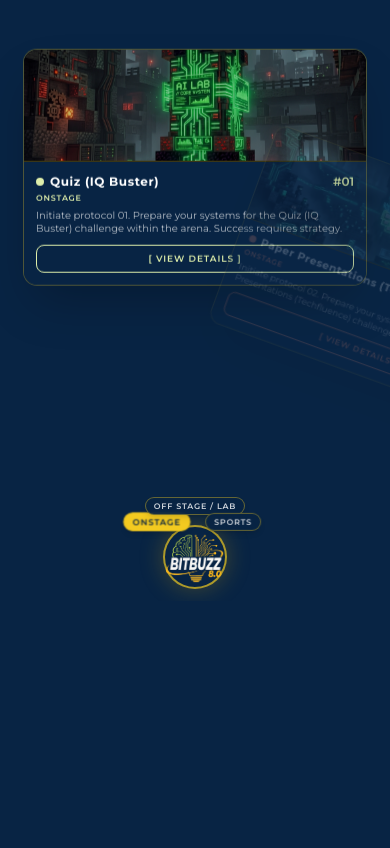
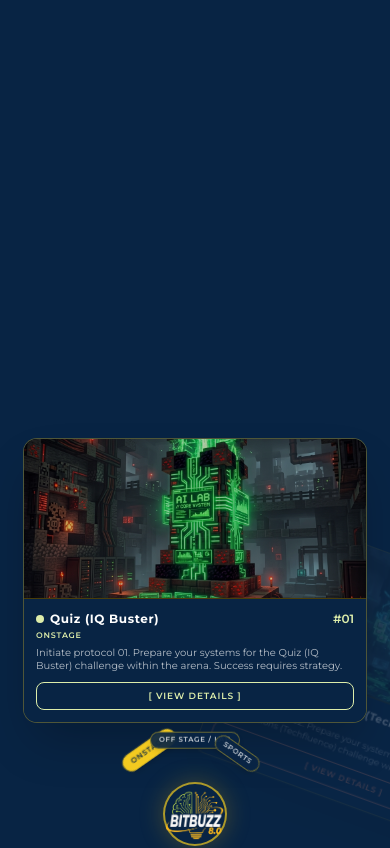
Before and after one commit to ghadimeghnath/bitbuzz, a Next.js app: page / in a window 390 px wide. Shown: the part 3060-3908 px from the top of the page. Built offline with nearby package versions, Linux system fonts and the light colour scheme; grey boxes are pictures that could not be loaded.

Commit message:
feat: add responsive EventsSection with Framer Motion scroll and gesture-based card navigation

```diff
--- a/src/components/EventsSection.tsx
+++ b/src/components/EventsSection.tsx
@@ -10,7 +10,7 @@
   animate,
   PanInfo,
 } from "framer-motion";
-import { useRef, useMemo, useState, useEffect } from "react";
+import { useRef, useMemo, useState, useEffect, useLayoutEffect } from "react";
 import Image from "next/image";
 import Link from "next/link";
 import events from "@/data/baseEvents.json";
@@ -36,11 +36,21 @@
   totalCards: number;
 }
 
+// Fixed px gap kept between the bottom of the card stage and the top of the hub on mobile.
+const MOBILE_STAGE_HUB_GAP = 0;
+
 export default function EventsSection() {
   const containerRef = useRef<HTMLDivElement>(null);
+  const stickyRef = useRef<HTMLDivElement>(null);
+  const hubRef = useRef<HTMLDivElement>(null);
   const panStartIndexRef = useRef(0);
+
+  // Ref to hold running spring animation controls so we can stop them instantly on pan start
+  const animControlsRef = useRef<any>(null);
+
   const [activeIndex, setActiveIndex] = useState(0);
   const [isMobile, setIsMobile] = useState(false);
+  const [stageHeight, setStageHeight] = useState<number | null>(null);
 
   // Detect mobile screen size
   useEffect(() => {
@@ -51,6 +61,41 @@
     window.addEventListener("resize", checkMobile);
     return () => window.removeEventListener("resize", checkMobile);
   }, []);
+
+  // Measure real heights and calculate card stage height for mobile
+  useLayoutEffect(() => {
+    if (!isMobile) {
+      setStageHeight(null);
+      return;
+    }
+
+    const recalc = () => {
+      if (!hubRef.current || !stickyRef.current) return;
+      const stickyStyles = window.getComputedStyle(stickyRef.current);
+      const paddingTop = parseFloat(stickyStyles.paddingTop) || 0;
+      const paddingBottom = parseFloat(stickyStyles.paddingBottom) || 0;
+      const stickyContentHeight =
+        stickyRef.current.clientHeight - paddingTop - paddingBottom;
+      const hubHeight = hubRef.current.getBoundingClientRect().height;
+
+      // Account for category pills arcing ~60px above the hub container box on mobile
+      const PILL_ARC_OVERSHOOT = 60;
+      const available =
+        stickyContentHeight - hubHeight - PILL_ARC_OVERSHOOT - MOBILE_STAGE_HUB_GAP;
+
+      setStageHeight(Math.max(140, available));
+    };
+
+    recalc();
+    const ro = new ResizeObserver(recalc);
+    if (hubRef.current) ro.observe(hubRef.current);
+    if (stickyRef.current) ro.observe(stickyRef.current);
+    window.addEventListener("resize", recalc);
+    return () => {
+      ro.disconnect();
+      window.removeEventListener("resize", recalc);
+    };
+  }, [isMobile]);
 
   const { scrollYProgress } = useScroll({
     target: containerRef,
@@ -80,7 +125,15 @@
   // Capture starting card index when touch drag starts
   const handlePanStart = () => {
     if (!isMobile) return;
-    panStartIndexRef.current = activeIndex;
+
+    // Stop any active spring snap animation immediately so it doesn't fight drag
+    if (animControlsRef.current) {
+      animControlsRef.current.stop();
+    }
+
+    // Read index directly from MotionValue instead of stale React state
+    const total = Math.max(1, events.length - 1);
+    panStartIndexRef.current = Math.round(activeProgress.get() * total);
   };
 
   // Limit live touch drag visual preview to max +/- 1 card offset
@@ -92,7 +145,6 @@
 
     // Convert screen pixel delta to step normalized to 1 card width
     const stepDelta = -info.offset.x / (window.innerWidth * 0.45);
-    // Clamp preview movement between -1 and +1 card step
     const clampedStepDelta = Math.min(1, Math.max(-1, stepDelta));
 
     const startProgress = panStartIndexRef.current / total;
@@ -129,7 +181,9 @@
     }
 
     const targetProgress = targetIdx / total;
-    animate(activeProgress, targetProgress, {
+
+    // Save animation instance so handlePanStart can interrupt it if needed
+    animControlsRef.current = animate(activeProgress, targetProgress, {
       type: "spring",
       stiffness: 300,
       damping: 30,
@@ -150,7 +204,10 @@
     const targetProgress = targetIndex / Math.max(1, events.length - 1);
 
     if (isMobile) {
-      animate(activeProgress, targetProgress, {
+      if (animControlsRef.current) {
+        animControlsRef.current.stop();
+      }
+      animControlsRef.current = animate(activeProgress, targetProgress, {
         type: "spring",
         stiffness: 220,
         damping: 25,
@@ -181,21 +238,23 @@
       style={{ height: isMobile ? "100dvh" : trackHeight }}
       className="relative w-full bg-brand-navy"
     >
-      <div className="sticky top-0 h-[70%] w-full overflow-hidden flex flex-col md:flex-row items-center justify-between p-2 sm:p-4 md:p-8 lg:p-12">
-
-        {/* LOGO & CATEGORY ARC HUB */}
-        <LogoCategoryHub
-          categories={categories}
-          activeCategory={activeCategory}
-          onSelectCategory={handleCategoryClick}
-        />
-
+      <div
+        ref={stickyRef}
+        className="sticky top-0 h-dvh w-full overflow-hidden flex flex-col md:flex-row items-center justify-between p-2 sm:p-4 md:p-8 lg:p-12 gap-2 md:gap-0"
+      >
         {/* CAROUSEL WHEEL STAGE */}
         <motion.div
           onPanStart={handlePanStart}
           onPan={handlePan}
           onPanEnd={handlePanEnd}
-          className="relative w-full h-full flex items-center justify-center z-20 touch-pan-y"
+          style={{
+            // Inline (not just a Tailwind class) so the browser is guaranteed to hand
+            // horizontal touch gestures to Framer Motion's pan recognizer instead of
+            // treating them as an ambiguous native scroll/gesture.
+            touchAction: "pan-y",
+            ...(isMobile ? { height: stageHeight ?? undefined } : {}),
+          }}
+          className="relative w-full md:h-full flex items-center justify-center z-20"
         >
           {events.map((event, index) => (
             <WheelCard
@@ -207,6 +266,20 @@
             />
           ))}
         </motion.div>
+
+        {/* LOGO & CATEGORY ARC HUB */}
+        <div
+          ref={hubRef}
+          className="relative md:absolute z-30 shrink-0
+            md:top-1/2 md:left-6 lg:left-12 xl:left-16 2xl:left-20 md:-translate-y-1/2"
+        >
+          <LogoCategoryHub
+            categories={categories}
+            activeCategory={activeCategory}
+            onSelectCategory={handleCategoryClick}
+            isMobile={isMobile}
+          />
+        </div>
       </div>
     </section>
   );
@@ -219,57 +292,81 @@
   categories: string[];
   activeCategory?: string;
   onSelectCategory: (category: string) => void;
+  isMobile: boolean;
 }
 
-function LogoCategoryHub({ categories, activeCategory, onSelectCategory }: LogoCategoryHubProps) {
+// Logo diameter (px) at each Tailwind breakpoint — matches the w-16/sm:w-20/md:w-28/lg:w-36/xl:w-40 classes below.
+function getLogoDiameter(width: number) {
+  if (width >= 1280) return 160; // xl
+  if (width >= 1024) return 144; // lg
+  if (width >= 768) return 112; // md
+  if (width >= 640) return 80; // sm
+  return 64; // base
+}
+
+function LogoCategoryHub({ categories, activeCategory, onSelectCategory, isMobile }: LogoCategoryHubProps) {
+  const total = categories.length;
+  // Tighter fan-spread so pills sit close together, matching reference art
+  const spread = total > 1 ? (total > 4 ? 100 : 70) : 0;
+  const step = total > 1 ? spread / (total - 1) : 0;
+
+  // Pill orbit radius is derived from the ACTUAL logo size at the current breakpoint, not
+  // guessed vw units — this guarantees pills always clear the logo, at every screen size.
+  const [pillRadius, setPillRadius] = useState(110);
+
+  useEffect(() => {
+    const recalc = () => {
+      const diameter = getLogoDiameter(window.innerWidth);
+      const logoR = diameter / 2;
+      // Mobile pills arc vertically (only pill HEIGHT matters for clearance) so need a
+      // smaller buffer. Desktop pills arc horizontally (pill WIDTH matters) so need more.
+      const buffer = window.innerWidth < 768 ? 42 : 96;
+      setPillRadius(logoR + buffer);
+    };
+    recalc();
+    window.addEventListener("resize", recalc);
+    return () => window.removeEventListener("resize", recalc);
+  }, []);
+
   return (
-    <div className="absolute z-30 pointer-events-auto flex items-center justify-center
-      /* Mobile Positioning: Anchored at Bottom Center */
-      bottom-3 sm:bottom-6 left-1/2 -translate-x-1/2
-      /* Desktop Positioning: Anchored at Left Center */
-      md:bottom-auto md:top-1/2 md:left-6 lg:left-12 xl:left-16 2xl:left-20 md:translate-x-0 md:-translate-y-1/2"
-    >
     <div className="relative flex items-center justify-center">
 
       {/* Central Circular Logo */}
       <div className="relative w-16 h-16 sm:w-20 sm:h-20 md:w-28 md:h-28 lg:w-36 lg:h-36 xl:w-40 xl:h-40 rounded-full bg-brand-navy border-2 border-brand-golden-yellow/70 flex flex-col items-center justify-center shadow-[0_0_25px_rgba(234,179,8,0.25)] z-20 transition-all">
-          <Image src={'/final-logo.png'} height={80} width={80} alt="Logo"/>
+        <Image
+          src={'/final-logo.png'}
+          height={80}
+          width={80}
+          alt="Logo"
+          draggable={false}
+          className="select-none"
+        />
       </div>
 
-        {/* Arced Category Pills Orbiting Logo */}
-        <div className="absolute inset-0 flex items-center justify-center pointer-events-none z-30">
+      {/* Arced Category Pills Orbiting Logo — plain inline-style transforms, no Tailwind arbitrary-value chains */}
+      <div className="absolute inset-0 pointer-events-none z-30">
         {categories.map((cat, idx) => {
-            const total = categories.length;
-
-            const spread = total > 1 ? (total > 4 ? 110 : 90) : 0;
-            const step = total > 1 ? spread / (total - 1) : 0;
-            const startAngle = -spread / 2;
-            const angle = startAngle + idx * step;
-
+          const angle = total > 1 ? -spread / 2 + idx * step : 0;
           const isActive = activeCategory === cat;
 
+          // Mobile: arcs OVER the top of the logo. Desktop: arcs OUT to the right.
+          const translate = isMobile
+            ? `translate(0, -${pillRadius}px)`
+            : `translate(${pillRadius}px, 0)`;
+
           return (
-              <div
+            <button
               key={cat}
-                className="absolute pointer-events-auto transition-transform duration-300"
+              onClick={() => onSelectCategory(cat)}
               style={{
-                  ["--arc-angle" as string]: `${angle}deg`,
+                position: "absolute",
+                top: "50%",
+                left: "50%",
+                // rotate() first tilts the pill to follow the arc (fan-of-cards look),
+                // then translate() pushes it outward along that rotated axis.
+                transform: `translate(-50%, -50%) rotate(${angle}deg) ${translate}`,
               }}
-              >
-                <div
-                  className="
-                    /* Mobile Orbit: Arcs around TOP of Logo (-90deg offset) */
-                    [transform:rotate(calc(var(--arc-angle)-90deg))_translate(54px)_rotate(calc(-1*(var(--arc-angle)-90deg)))]
-                    sm:[transform:rotate(calc(var(--arc-angle)-90deg))_translate(68px)_rotate(calc(-1*(var(--arc-angle)-90deg)))]
-                    /* Desktop Orbit: Arcs around RIGHT of Logo (0deg offset) */
-                    md:[transform:rotate(var(--arc-angle))_translate(95px)_rotate(calc(-1*var(--arc-angle)))]
-                    lg:[transform:rotate(var(--arc-angle))_translate(120px)_rotate(calc(-1*var(--arc-angle)))]
-                    xl:[transform:rotate(var(--arc-angle))_translate(135px)_rotate(calc(-1*var(--arc-angle)))]
-                  "
-                >
-                  <button
-                    onClick={() => onSelectCategory(cat)}
-                    className={`px-2 py-0.5 sm:px-2.5 sm:py-1 md:px-3 md:py-1.5 lg:px-4 lg:py-2 backdrop-blur-md border font-brand-heading text-[8px] sm:text-[9px] md:text-xs lg:text-sm font-bold tracking-widest uppercase rounded-full shadow-md transition-all duration-300 whitespace-nowrap cursor-pointer ${
+              className={`pointer-events-auto px-2 py-0.5 sm:px-2.5 sm:py-1 md:px-3 md:py-1.5 lg:px-4 lg:py-2 backdrop-blur-md border font-brand-heading text-[7px] sm:text-[9px] md:text-xs lg:text-sm font-bold tracking-widest uppercase rounded-full shadow-md transition-all duration-300 whitespace-nowrap cursor-pointer ${
                 isActive
                   ? "bg-brand-golden-yellow text-brand-navy border-brand-golden-yellow shadow-[0_0_12px_rgba(234,179,8,0.5)] scale-105"
                   : "bg-brand-navy/90 text-brand-white/80 border-brand-golden-yellow/40 hover:border-brand-golden-yellow hover:text-brand-white hover:scale-105"
@@ -277,13 +374,10 @@
             >
               {cat}
             </button>
-                </div>
-              </div>
           );
         })}
       </div>
 
-      </div>
     </div>
   );
 }
@@ -318,15 +412,14 @@
   const pointerEvents = useTransform(opacity, (v) => (v > 0.6 ? "auto" : "none"));
 
   return (
-    <div className="absolute
-      /* Mobile Placement */
-      top-[26%] sm:top-[30%] -translate-y-1/2 left-1/2 -translate-x-1/2
-      /* Desktop Placement with Safety Gap */
-      md:top-1/2 md:translate-x-0 md:left-[54%] lg:left-[56%] xl:left-[58%] 2xl:left-[60%]
-      /* Responsive Width Constraints */
-      w-full max-w-[92%] sm:max-w-md md:max-w-lg lg:max-w-xl xl:max-w-2xl 2xl:max-w-3xl
-      pointer-events-none flex justify-center"
+    <div className="absolute inset-0
+      /* Mobile Placement: flush against the bottom of the stage box, right above the hub */
+      flex items-end justify-center
+      /* Desktop Placement: revert to centered-with-offset, own bounding box */
+      md:inset-auto md:items-center md:top-1/2 md:-translate-y-1/2 md:left-[40%] lg:left-[40%] xl:left-[40%] 2xl:left-[40%]
+      pointer-events-none"
     >
+      <div className="w-full max-w-[92%] sm:max-w-md md:max-w-lg lg:max-w-xl xl:max-w-2xl 2xl:max-w-3xl flex justify-center">
         <motion.div
           style={{
             rotate,
@@ -348,15 +441,16 @@
             {/* Subtle Glow Border */}
             <div className="absolute inset-0 border border-brand-golden-yellow/20 scale-95 opacity-0 group-hover:opacity-100 transition-opacity duration-300 pointer-events-none z-10 rounded-xl lg:rounded-2xl" />
 
-          {/* Card Media Section */}
-          <div className="relative w-full sm:w-2/5 lg:w-[42%] h-28 sm:h-auto min-h-[100px] sm:min-h-[200px] md:min-h-[240px] lg:min-h-[280px] border-b sm:border-b-0 sm:border-r border-brand-golden-yellow/30 overflow-hidden bg-black shrink-0">
+            {/* Card Media Section — taller on mobile to fill the card height */}
+            <div className="relative w-full sm:w-2/5 lg:w-[42%] h-40 sm:h-auto min-h-[160px] sm:min-h-[200px] md:min-h-[240px] lg:min-h-[280px] border-b sm:border-b-0 sm:border-r border-brand-golden-yellow/30 overflow-hidden bg-black shrink-0">
               <Image
                 src={event.image}
                 alt={event.title}
                 fill
+                draggable={false}
                 priority={index === 0}
                 sizes="(max-width: 640px) 100vw, (max-width: 1024px) 40vw, 42vw"
-              className="object-cover opacity-80 group-hover:opacity-100 transition-opacity duration-500 group-hover:scale-105"
+                className="object-cover opacity-80 group-hover:opacity-100 transition-opacity duration-500 group-hover:scale-105 select-none"
               />
             </div>
 
@@ -400,5 +494,6 @@
           </div>
         </motion.div>
       </div>
+    </div>
   );
 }
```
Lines whose indentation alone changed are shown as unchanged.
